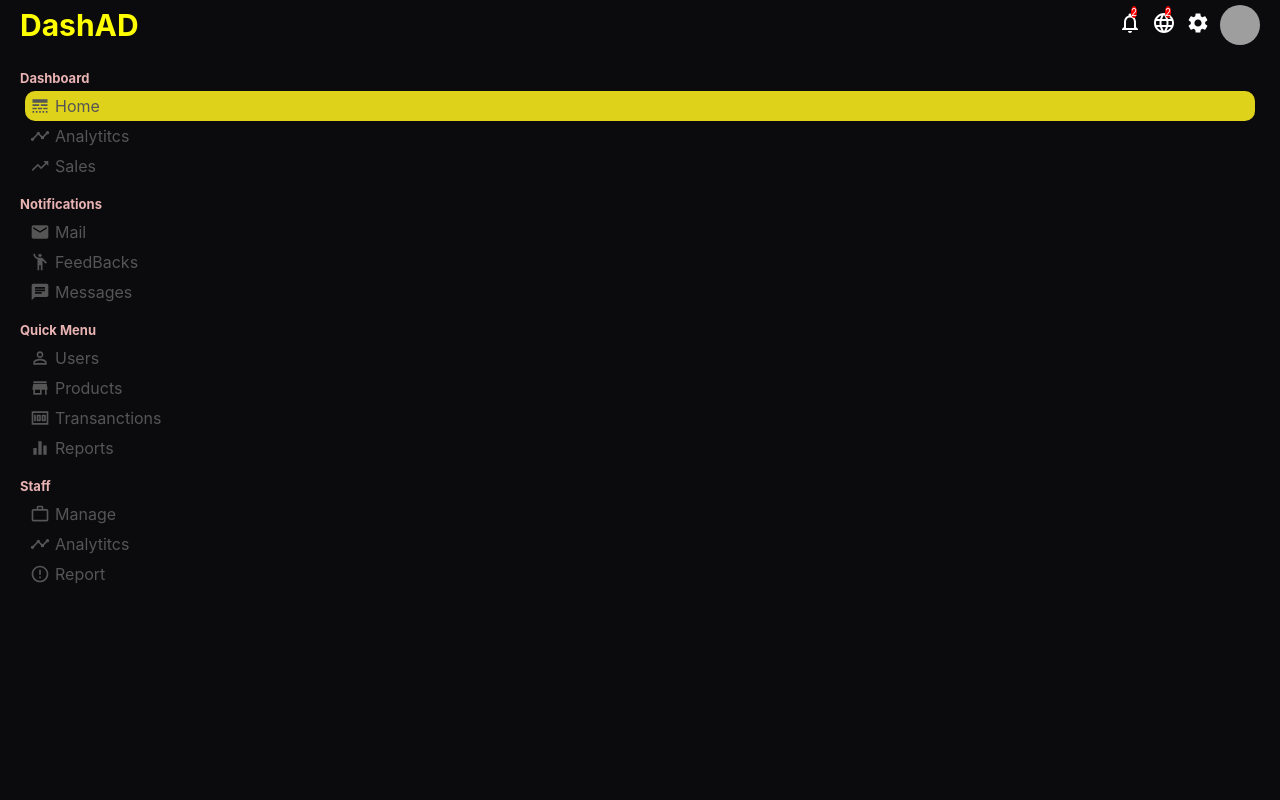
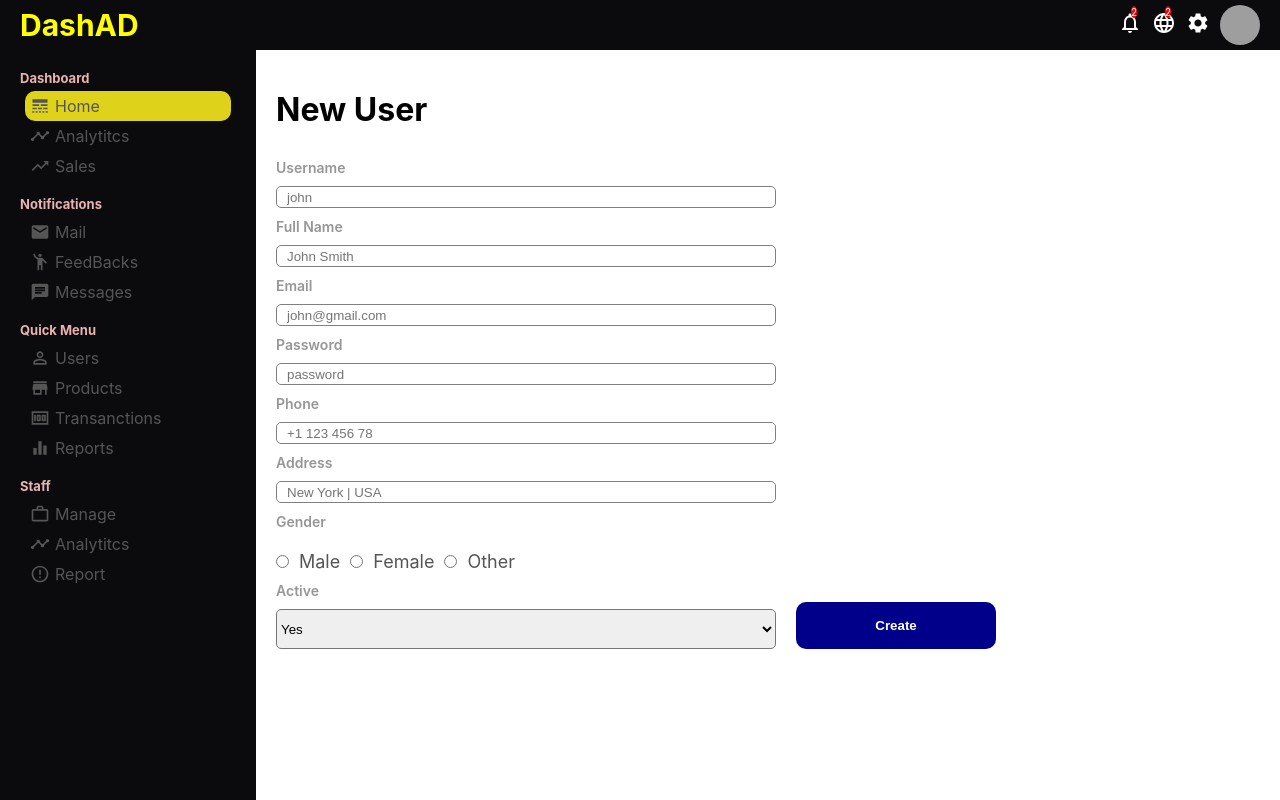
Before and after one commit to TarcisioRodrigues/DashBoardAdmin, a React (Create React App) app: page /newUser in a window 1280 px wide. Built offline with nearby package versions, Linux system fonts and the light colour scheme; grey boxes are pictures that could not be loaded.

Commit message:
New_user-Page

```diff
--- a/src/App.js
+++ b/src/App.js
@@ -6,6 +6,7 @@
 import {BrowserRouter,Route,Routes,Link} from 'react-router-dom'
 import { UserList } from "./Pages/UserList";
 import { User } from "./Pages/User";
+import { NewUser } from "./Pages/NewUser";
 export const App=()=> {
   return (
 <BrowserRouter>
@@ -16,7 +17,7 @@
     <Route exact path="/" element={<Home/>}/>
     <Route exact path="/users" element={<UserList/>}/>
     <Route exact path="/users/:userId" element={<User/>}/>
-
+    <Route exact path="/newUser" element={<NewUser/>}/>
    </Routes>
 
    </div>
--- /dev/null
+++ b/src/Pages/NewUser/index.jsx
@@ -0,0 +1,53 @@
+import './styles.scss'
+export const NewUser=()=>{
+  return(
+    <div className="newUser">
+      <h1 className="newUserTitle">New User</h1>
+      <form action="" className="newUserForm">
+      <div className="newUserItem">
+          <label>Username</label>
+          <input type="text" placeholder="john" />
+        </div>
+        <div className="newUserItem">
+          <label>Full Name</label>
+          <input type="text" placeholder="John Smith" />
+        </div>
+        <div className="newUserItem">
+          <label>Email</label>
+          <input type="email" placeholder="john@gmail.com" />
+        </div>
+        <div className="newUserItem">
+          <label>Password</label>
+          <input type="password" placeholder="password" />
+        </div>
+        <div className="newUserItem">
+          <label>Phone</label>
+          <input type="text" placeholder="+1 123 456 78" />
+        </div>
+        <div className="newUserItem">
+          <label>Address</label>
+          <input type="text" placeholder="New York | USA" />
+        </div>
+        <div className="newUserItem">
+          <label>Gender</label>
+          <div className="newUserGender">
+            <input type="radio" name="gender" id="male" value="male" />
+            <label for="male">Male</label>
+            <input type="radio" name="gender" id="female" value="female" />
+            <label for="female">Female</label>
+            <input type="radio" name="gender" id="other" value="other" />
+            <label for="other">Other</label>
+          </div>
+        </div>
+        <div className="newUserItem">
+          <label>Active</label>
+          <select className="newUserSelect" name="active" id="active">
+            <option value="yes">Yes</option>
+            <option value="no">No</option>
+          </select>
+        </div>
+        <button className="newUserButton">Create</button>
+        </form>
+      </div>
+  )
+}
--- /dev/null
+++ b/src/Pages/NewUser/styles.scss
@@ -0,0 +1,57 @@
+.newUser{
+flex: 4;
+  .newUserTitle{
+    margin-top: 20px;
+    padding: 20px;
+  }
+  .newUserForm{
+    display: flex;
+    flex-wrap: wrap;
+    padding: 0 20px;
+    .newUserItem{
+      width: 500px;
+      display: flex;
+      flex-direction: column;
+      margin-top: 10px;
+      margin-right: 20px;
+    }
+    .newUserItem > label {
+      margin-bottom: 10px;
+      font-size: 14px;
+      font-weight: 600;
+      color: rgb(151, 150, 150);
+    }
+    .newUserItem > input {
+      height: 20px;
+      padding: 10px;
+      border: 1px solid gray;
+      border-radius: 5px;
+    }
+
+    .newUserGender > input {
+      margin-top: 15px;
+    }
+
+    .newUserGender>label{
+        margin: 10px;
+        font-size: 18px;
+        color: #555;
+    }
+
+    .newUserSelect{
+        height: 40px;
+        border-radius: 5px;
+    }
+    .newUserButton{
+      width: 200px;
+      border: none;
+      background-color: darkblue;
+      color: white;
+      padding: 7px 10px;
+      font-weight: 600;
+      border-radius: 10px;
+      margin-top: 30px;
+      cursor: pointer;
+  }
+  }
+}
```
